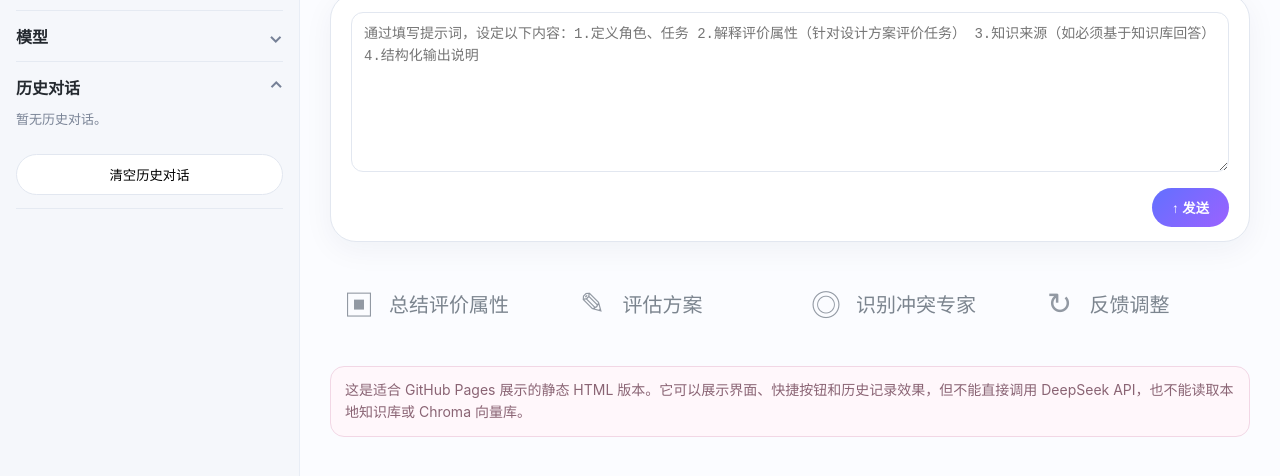
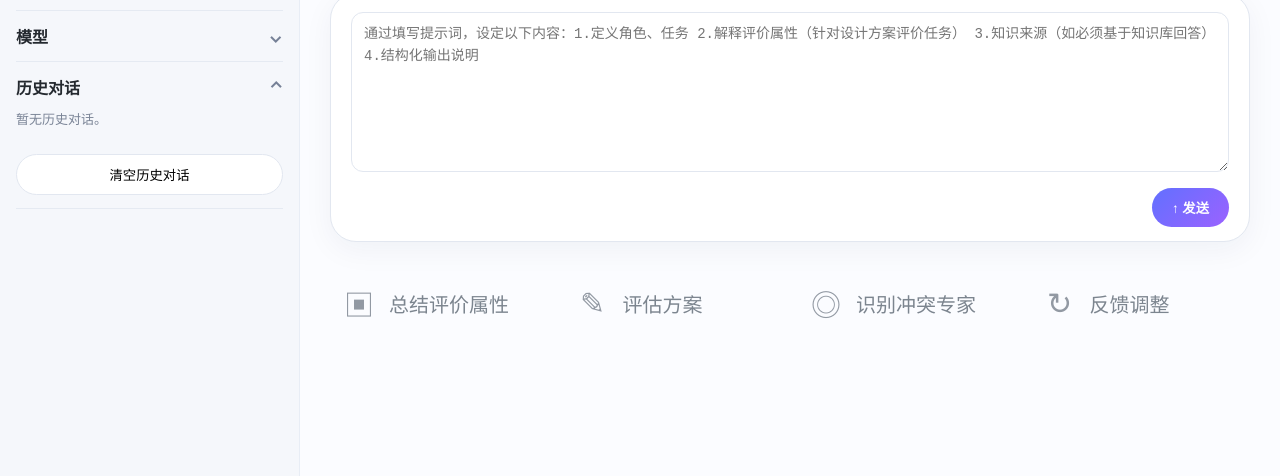
Before and after one commit to zhaolinjiao311-wq/scheme-evaluation-agent, a plain HTML site: page index.html in a window 1280 px wide. Shown: the part 188-664 px from the top of the page. Drawn offline with Linux system fonts and the light colour scheme.

Commit message:
Update index.html

```diff
--- a/index.html
+++ b/index.html
@@ -275,17 +275,6 @@
       font-size: 16px;
     }
 
-    .notice {
-      margin-top: 12px;
-      color: #8a6474;
-      background: #fff7fb;
-      border: 1px solid #f2d7e5;
-      border-radius: 14px;
-      padding: 12px 14px;
-      line-height: 1.6;
-      font-size: 14px;
-    }
-
     @media (max-width: 900px) {
       .sidebar {
         position: static;
@@ -376,10 +365,6 @@
           <button class="quick-card" onclick="useTemplate('feedback')"><span class="quick-icon">↻</span><span>反馈调整</span></button>
         </div>
 
-        <div class="notice">
-          这是适合 GitHub Pages 展示的静态 HTML 版本。它可以展示界面、快捷按钮和历史记录效果，但不能直接调用 DeepSeek API，也不能读取本地知识库或 Chroma 向量库。
-        </div>
-
         <div id="result" class="result"></div>
       </section>
     </main>
```
